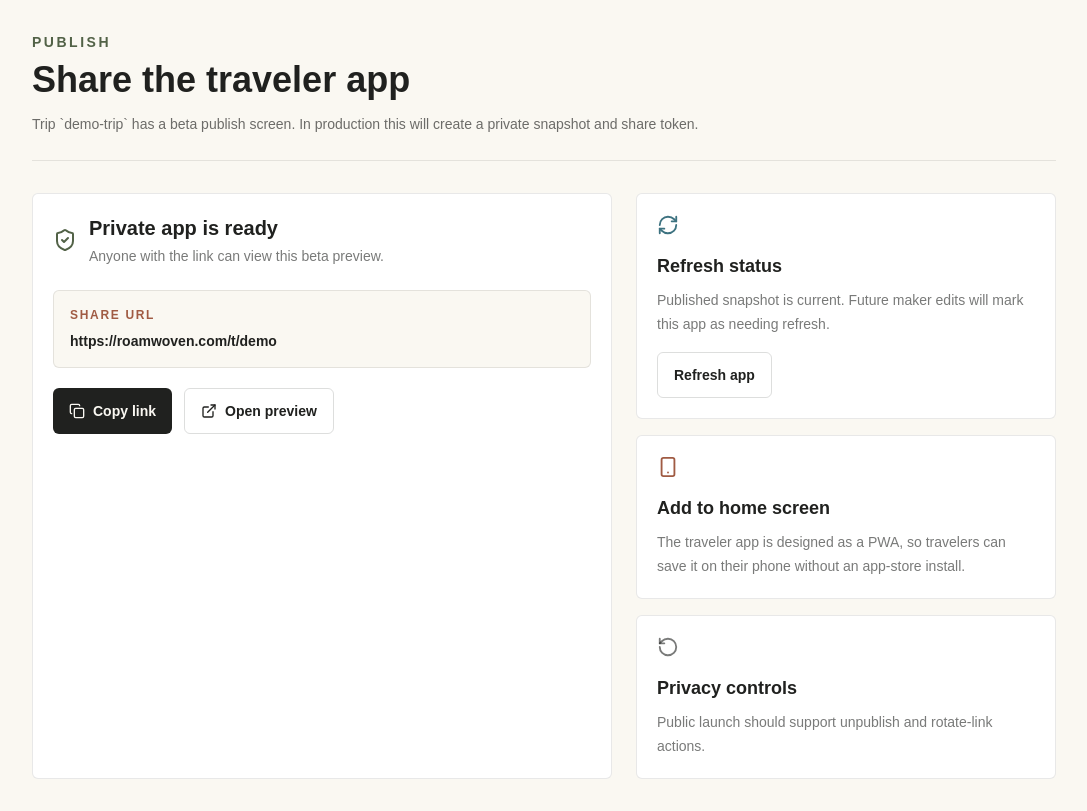
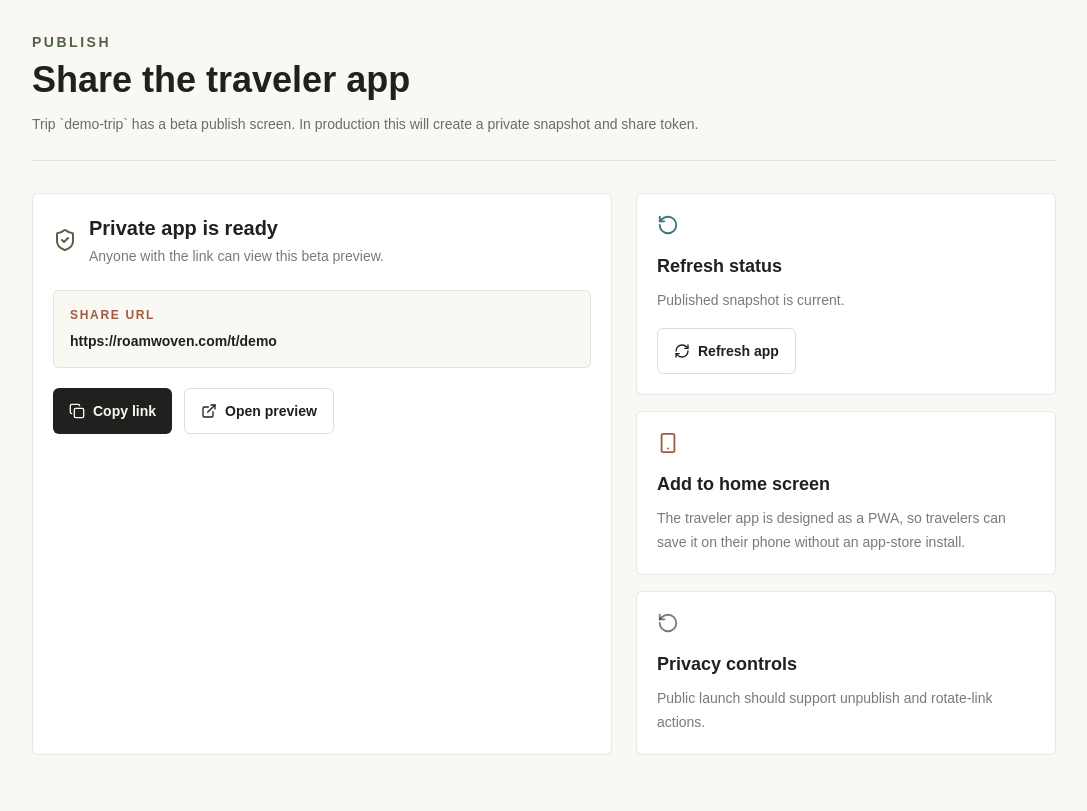
Before and after one commit to slamerow/roamwoven, a Next.js app: page /maker/trips/demo-trip/publish in a window 1280 px wide. Shown: the whole page, without its empty margins (96-1183 px from the left). Built offline with nearby package versions, Linux system fonts and the light colour scheme.

Commit message:
Add interactive publish actions

```diff
--- a/app/maker/trips/[tripId]/publish/page.tsx
+++ b/app/maker/trips/[tripId]/publish/page.tsx
@@ -1,5 +1,6 @@
 import Link from "next/link";
-import { Copy, ExternalLink, RefreshCw, RotateCcw, ShieldCheck, Smartphone } from "lucide-react";
+import { ExternalLink, RotateCcw, ShieldCheck, Smartphone } from "lucide-react";
+import { CopyLinkButton, RefreshAppButton } from "@/components/publish-actions";
 
 const shareUrl = "https://roamwoven.com/t/demo";
 
@@ -50,10 +51,7 @@ export default async function PublishPage({
             </div>
 
             <div className="mt-5 flex flex-wrap gap-3">
-              <button className="inline-flex items-center gap-2 rounded-md bg-ink px-4 py-3 text-sm font-semibold text-paper">
-                <Copy size={16} />
-                Copy link
-              </button>
+              <CopyLinkButton shareUrl={shareUrl} />
               <Link
                 href="/t/demo"
                 className="inline-flex items-center gap-2 rounded-md border border-ink/15 px-4 py-3 text-sm font-semibold text-ink"
@@ -66,17 +64,11 @@ export default async function PublishPage({
 
           <aside className="space-y-4">
             <div className="rounded-md border border-ink/10 bg-white p-5">
-              <RefreshCw className="text-tide" size={22} />
+              <RotateCcw className="text-tide" size={22} />
               <h2 className="mt-4 text-lg font-semibold text-ink">
                 Refresh status
               </h2>
-              <p className="mt-2 text-sm leading-6 text-ink/60">
-                Published snapshot is current. Future maker edits will mark this
-                app as needing refresh.
-              </p>
-              <button className="mt-4 rounded-md border border-ink/15 px-4 py-3 text-sm font-semibold text-ink">
-                Refresh app
-              </button>
+              <RefreshAppButton />
             </div>
 
             <div className="rounded-md border border-ink/10 bg-white p-5">
--- /dev/null
+++ b/components/publish-actions.tsx
@@ -0,0 +1,41 @@
+"use client";
+
+import { useState } from "react";
+import { Copy, RefreshCw } from "lucide-react";
+
+export function CopyLinkButton({ shareUrl }: { shareUrl: string }) {
+  const [copied, setCopied] = useState(false);
+
+  return (
+    <button
+      className="inline-flex items-center gap-2 rounded-md bg-ink px-4 py-3 text-sm font-semibold text-paper"
+      type="button"
+      onClick={async () => {
+        await navigator.clipboard?.writeText(shareUrl);
+        setCopied(true);
+        window.setTimeout(() => setCopied(false), 1600);
+      }}
+    >
+      <Copy size={16} />
+      {copied ? "Copied" : "Copy link"}
+    </button>
+  );
+}
+
+export function RefreshAppButton() {
+  const [state, setState] = useState("Published snapshot is current.");
+
+  return (
+    <>
+      <p className="mt-2 text-sm leading-6 text-ink/60">{state}</p>
+      <button
+        className="mt-4 inline-flex items-center gap-2 rounded-md border border-ink/15 px-4 py-3 text-sm font-semibold text-ink"
+        type="button"
+        onClick={() => setState("Refresh queued. In production this creates a new snapshot.")}
+      >
+        <RefreshCw size={16} />
+        Refresh app
+      </button>
+    </>
+  );
+}
```
